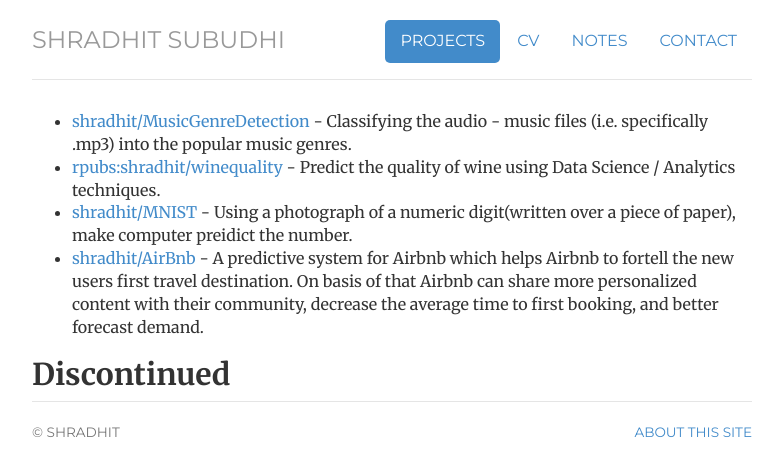
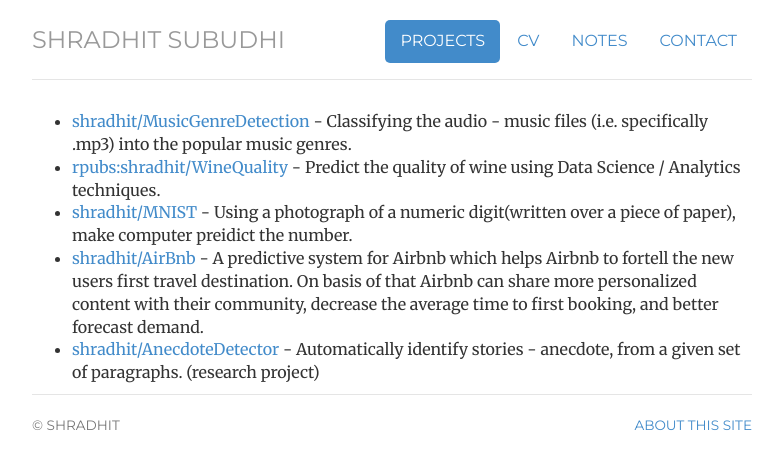
Before and after one commit to shradhit7/shradhit7.github.io, a Jekyll site: the page built from projects/index.html, in a window 1280 px wide. Shown: the top 476 px of the page, without its empty margins (248-1031 px from the left). Built offline with Jekyll 4.4.1, drawn with Linux system fonts in a browser that asks for light colours.

Commit message:
Update index.html

```diff
--- a/projects/index.html
+++ b/projects/index.html
@@ -13,14 +13,15 @@ description: Current Projects by Shradhit, a Data Scientist, Data Engineer, Soft
 <div class="post-content">
 <ul>
 <li><a href="https://github.com/shradhit/MusicGenreDetection/">shradhit/MusicGenreDetection</a> - Classifying the audio - music files (i.e. specifically .mp3) into the popular music genres. </li>
-<li><a href="https://rpubs.com/shradhit/winequality">rpubs:shradhit/winequality</a> - Predict the quality of wine using Data Science / Analytics techniques.</li>
+<li><a href="https://rpubs.com/shradhit/winequality">rpubs:shradhit/WineQuality</a> - Predict the quality of wine using Data Science / Analytics techniques.</li>
 <li><a href="https://github.com/shradhit/MNIST-">shradhit/MNIST</a> - Using a photograph of a numeric digit(written over a piece of paper), make computer preidict the number. </li>
 <li><a href="https://github.com/shradhit/Airbnb">shradhit/AirBnb</a> - A predictive system for Airbnb which helps Airbnb to fortell the new users first travel destination. On basis of that Airbnb can share more personalized content with their community, decrease the average time to first booking, and better forecast demand. </li>
+<li><a href="https://github.com/shradhit/Anecdote_Detector">shradhit/AnecdoteDetector</a> - Automatically identify stories - anecdote, from a given set of paragraphs. (research project) </li>
 
 </ul>
 
-<h2 id="discontinued">Discontinued</h2>
+<!--- <h2 id="discontinued">Discontinued</h2>
 <ul>
 
-</ul>
+</ul> --->
 </div>
```
